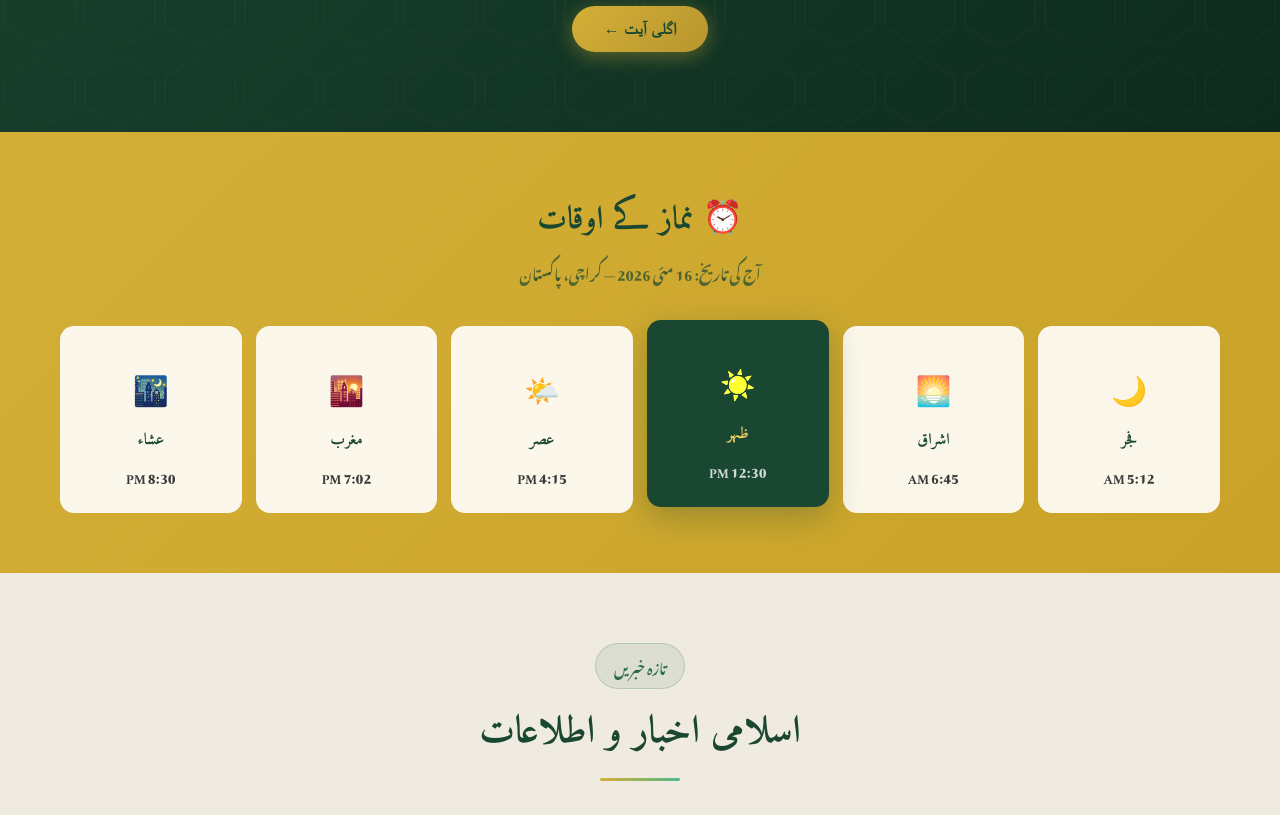
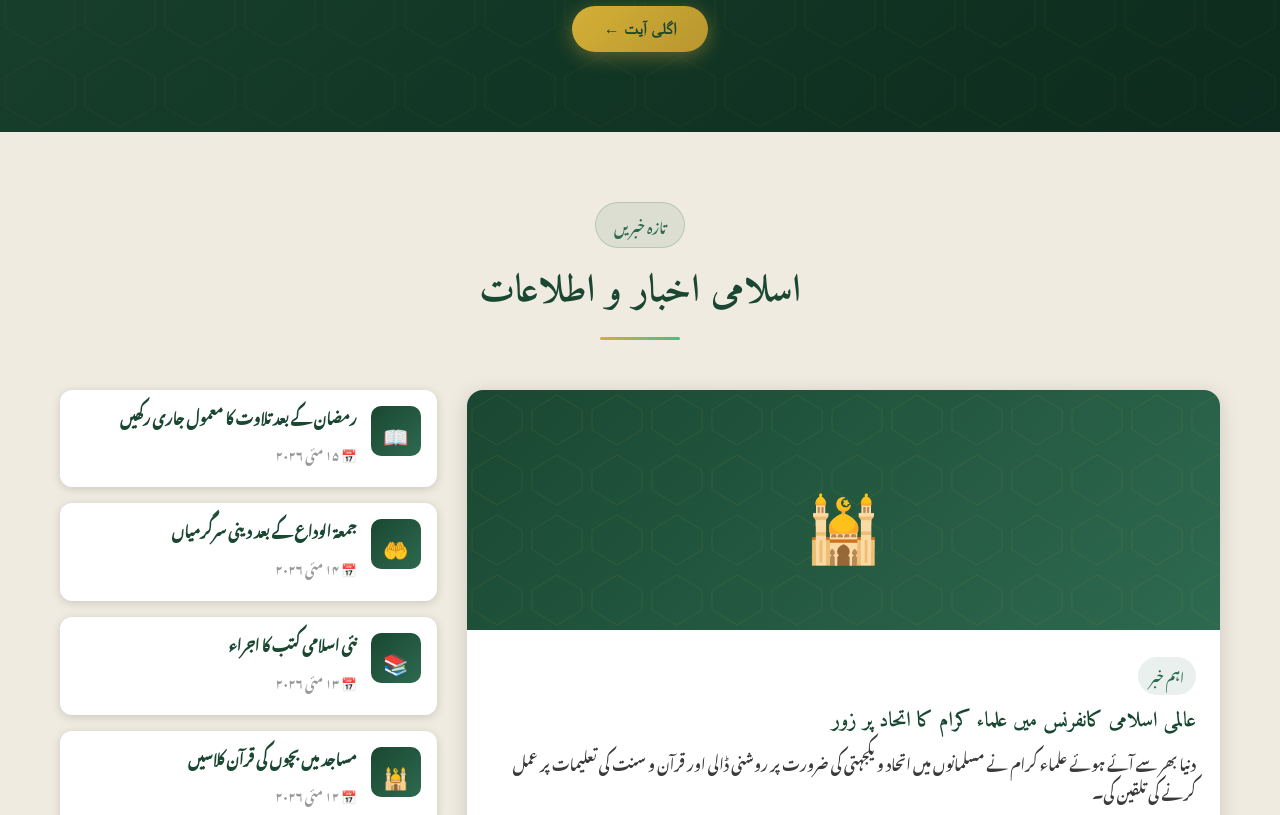
Before and after one commit to msqadr12/noor-islam, a plain HTML site: page index.html in a window 1280 px wide. Shown: the part 2200-3015 px from the top of the page. Drawn offline with Linux system fonts and the light colour scheme; a web font is replaced by a local one.

Commit message:
Update index.html

```diff
--- a/index.html
+++ b/index.html
@@ -31,12 +31,10 @@
     overflow-x: hidden;
   }
 
-  /* ===== SCROLLBAR ===== */
   ::-webkit-scrollbar { width: 8px; }
   ::-webkit-scrollbar-track { background: var(--cream-dark); }
   ::-webkit-scrollbar-thumb { background: var(--green-mid); border-radius: 4px; }
 
-  /* ===== TOP BAR ===== */
   .topbar {
     background: var(--green-dark);
     color: var(--gold-light);
@@ -49,7 +47,6 @@
   }
   .topbar span { margin: 0 15px; }
 
-  /* ===== HEADER ===== */
   header {
     background: linear-gradient(135deg, var(--green-dark) 0%, var(--green-mid) 60%, #1b5e3b 100%);
     position: sticky;
@@ -138,7 +135,6 @@
     transition: 0.3s;
   }
 
-  /* ===== HERO ===== */
   .hero {
     position: relative;
     min-height: 600px;
@@ -157,7 +153,6 @@
     pointer-events: none;
   }
 
-  /* Islamic geometric pattern overlay */
   .hero-pattern::before {
     content: '';
     position: absolute;
@@ -247,7 +242,6 @@
     transform: translateY(-3px);
   }
 
-  /* ===== TICKER ===== */
   .ticker-wrap {
     background: var(--gold);
     padding: 10px 0;
@@ -278,7 +272,6 @@
 
   @keyframes ticker { from { transform: translateX(0); } to { transform: translateX(-50%); } }
 
-  /* ===== SECTION TITLE ===== */
   .section {
     max-width: 1200px;
     margin: 0 auto;
@@ -313,7 +306,6 @@
     border-radius: 2px;
   }
 
-  /* ===== CARDS ===== */
   .cards-grid {
     display: grid;
     grid-template-columns: repeat(auto-fit, minmax(280px, 1fr));
@@ -378,7 +370,6 @@
   }
   .card-link:hover { gap: 10px; color: var(--green-dark); }
 
-  /* ===== QURAN SECTION ===== */
   .quran-section {
     background: linear-gradient(135deg, var(--green-dark) 0%, #0d2b1e 100%);
     position: relative;
@@ -430,7 +421,6 @@
     font-weight: 600;
   }
 
-  /* ===== SERVICES ===== */
   .services-grid {
     display: grid;
     grid-template-columns: repeat(auto-fit, minmax(220px, 1fr));
@@ -475,7 +465,6 @@
   }
   .service-item p { color: var(--text-mid); font-size: 0.85rem; line-height: 1.8; }
 
-  /* ===== LATEST NEWS ===== */
   .news-bg { background: #f0ebe0; }
   .news-grid {
     display: grid;
@@ -551,48 +540,6 @@
   .news-small-text h4 { font-size: 0.9rem; color: var(--green-dark); margin-bottom: 4px; line-height: 1.5; }
   .news-small-text span { color: #999; font-size: 0.78rem; }
 
-  /* ===== PRAYER TIMES ===== */
-  .prayer-section {
-    background: linear-gradient(135deg, var(--gold) 0%, #c9a227 100%);
-  }
-  .prayer-inner {
-    max-width: 1200px;
-    margin: 0 auto;
-    padding: 60px 20px;
-  }
-  .prayer-title {
-    text-align: center;
-    margin-bottom: 36px;
-  }
-  .prayer-title h2 { font-family: 'Amiri', serif; font-size: 2rem; color: var(--green-dark); }
-  .prayer-title p { color: rgba(26,71,49,0.7); font-size: 0.9rem; margin-top: 6px; }
-  .prayer-grid {
-    display: grid;
-    grid-template-columns: repeat(6, 1fr);
-    gap: 14px;
-  }
-  .prayer-card {
-    background: rgba(255,255,255,0.9);
-    border-radius: 14px;
-    padding: 20px 10px;
-    text-align: center;
-    backdrop-filter: blur(10px);
-    transition: all 0.3s;
-    cursor: pointer;
-  }
-  .prayer-card:hover, .prayer-card.active {
-    background: var(--green-dark);
-    transform: translateY(-6px);
-    box-shadow: 0 10px 30px rgba(26,71,49,0.3);
-  }
-  .prayer-card:hover h3, .prayer-card.active h3 { color: var(--gold-light); }
-  .prayer-card:hover p, .prayer-card.active p { color: rgba(255,255,255,0.8); }
-  .prayer-card:hover .prayer-emoji, .prayer-card.active .prayer-emoji { filter: brightness(2); }
-  .prayer-emoji { font-size: 1.8rem; margin-bottom: 8px; }
-  .prayer-card h3 { color: var(--green-dark); font-family: 'Amiri', serif; font-size: 1rem; margin-bottom: 4px; }
-  .prayer-card p { color: var(--text-mid); font-size: 0.85rem; font-weight: 600; }
-
-  /* ===== COUNTER ===== */
   .counter-section {
     background: var(--green-dark);
     padding: 60px 20px;
@@ -615,7 +562,6 @@
   }
   .counter-label { color: rgba(255,255,255,0.7); font-size: 0.9rem; margin-top: 4px; }
 
-  /* ===== FOOTER ===== */
   footer {
     background: #0d1f16;
     color: rgba(255,255,255,0.75);
@@ -686,7 +632,6 @@
     color: rgba(255,255,255,0.4);
   }
 
-  /* ===== MOBILE NAV ===== */
   .mobile-menu {
     display: none;
     flex-direction: column;
@@ -706,7 +651,6 @@
   }
   .mobile-menu a:hover { background: rgba(212,175,55,0.15); color: var(--gold-light); }
 
-  /* ===== ANIMATIONS ===== */
   @keyframes fadeDown {
     from { opacity: 0; transform: translateY(-20px); }
     to { opacity: 1; transform: translateY(0); }
@@ -723,17 +667,14 @@
   }
   .fade-in.visible { opacity: 1; transform: translateY(0); }
 
-  /* ===== RESPONSIVE ===== */
   @media (max-width: 900px) {
     nav { display: none; }
     .hamburger { display: flex; }
     .news-grid { grid-template-columns: 1fr; }
-    .prayer-grid { grid-template-columns: repeat(3, 1fr); }
     .counter-grid { grid-template-columns: repeat(2, 1fr); }
     .footer-grid { grid-template-columns: 1fr 1fr; }
   }
   @media (max-width: 600px) {
-    .prayer-grid { grid-template-columns: repeat(2, 1fr); }
     .counter-grid { grid-template-columns: repeat(2, 1fr); }
     .footer-grid { grid-template-columns: 1fr; }
     .footer-bottom { flex-direction: column; text-align: center; }
@@ -874,48 +815,6 @@
     </div>
     <div style="margin-top:30px;">
       <button class="btn-primary" onclick="changeAyat()">اگلی آیت ←</button>
-    </div>
-  </div>
-</section>
-
-<!-- PRAYER TIMES -->
-<section class="prayer-section">
-  <div class="prayer-inner">
-    <div class="prayer-title">
-      <h2>⏰ نماز کے اوقات</h2>
-      <p>آج کی تاریخ: <span id="todayDate"></span> — کراچی، پاکستان</p>
-    </div>
-    <div class="prayer-grid">
-      <div class="prayer-card">
-        <div class="prayer-emoji">🌙</div>
-        <h3>فجر</h3>
-        <p>5:12 AM</p>
-      </div>
-      <div class="prayer-card">
-        <div class="prayer-emoji">🌅</div>
-        <h3>اشراق</h3>
-        <p>6:45 AM</p>
-      </div>
-      <div class="prayer-card active">
-        <div class="prayer-emoji">☀️</div>
-        <h3>ظہر</h3>
-        <p>12:30 PM</p>
-      </div>
-      <div class="prayer-card">
-        <div class="prayer-emoji">🌤️</div>
-        <h3>عصر</h3>
-        <p>4:15 PM</p>
-      </div>
-      <div class="prayer-card">
-        <div class="prayer-emoji">🌇</div>
-        <h3>مغرب</h3>
-        <p>7:02 PM</p>
-      </div>
-      <div class="prayer-card">
-        <div class="prayer-emoji">🌃</div>
-        <h3>عشاء</h3>
-        <p>8:30 PM</p>
-      </div>
     </div>
   </div>
 </section>
@@ -1073,7 +972,7 @@
     <div class="footer-col">
       <h4>رابطہ</h4>
       <ul>
-        <li><a href="#">📍 'نرگاں سیتا مڑھی بہار   </a></li>
+        <li><a href="#">📍 نرگاں سیتا مڑھی بہار</a></li>
         <li><a href="#">📞 9523940669</a></li>
         <li><a href="#">📧 info@noorislam.pk</a></li>
         <li><a href="#">🕐 پیر تا جمعہ: 9am-6pm</a></li>
@@ -1088,18 +987,15 @@
 </footer>
 
 <script>
-// Mobile Menu
 function toggleMenu() {
   const menu = document.getElementById('mobileMenu');
   menu.classList.toggle('open');
 }
 
-// Today's Date in Urdu
 const months = ['جنوری','فروری','مارچ','اپریل','مئی','جون','جولائی','اگست','ستمبر','اکتوبر','نومبر','دسمبر'];
 const d = new Date();
-document.getElementById('todayDate').textContent = `${d.getDate()} ${months[d.getMonth()]} ${d.getFullYear()}`;
+document.getElementById('todayDate') && (document.getElementById('todayDate').textContent = `${d.getDate()} ${months[d.getMonth()]} ${d.getFullYear()}`);
 
-// Quran Ayat rotation
 const ayat = [
   { arabic: 'وَاعْتَصِمُوا بِحَبْلِ اللَّهِ جَمِيعًا وَلَا تَفَرَّقُوا', translation: 'اور اللہ کی رسی کو مضبوطی سے تھام لو اور آپس میں تفرقہ نہ ڈالو', ref: 'سورۃ آل عمران – آیت ۱۰۳' },
   { arabic: 'إِنَّ مَعَ الْعُسْرِ يُسْرًا', translation: 'بے شک تکلیف کے ساتھ آسانی ہے', ref: 'سورۃ الشرح – آیت ۶' },
@@ -1121,13 +1017,11 @@ function changeAyat() {
   }, 300);
 }
 
-// Scroll Fade-In
 const observer = new IntersectionObserver((entries) => {
   entries.forEach(e => { if (e.isIntersecting) e.target.classList.add('visible'); });
 }, { threshold: 0.15 });
 document.querySelectorAll('.fade-in').forEach(el => observer.observe(el));
 
-// Counter Animation
 function animateCounter(el) {
   const target = +el.getAttribute('data-target');
   const duration = 2000;
```
